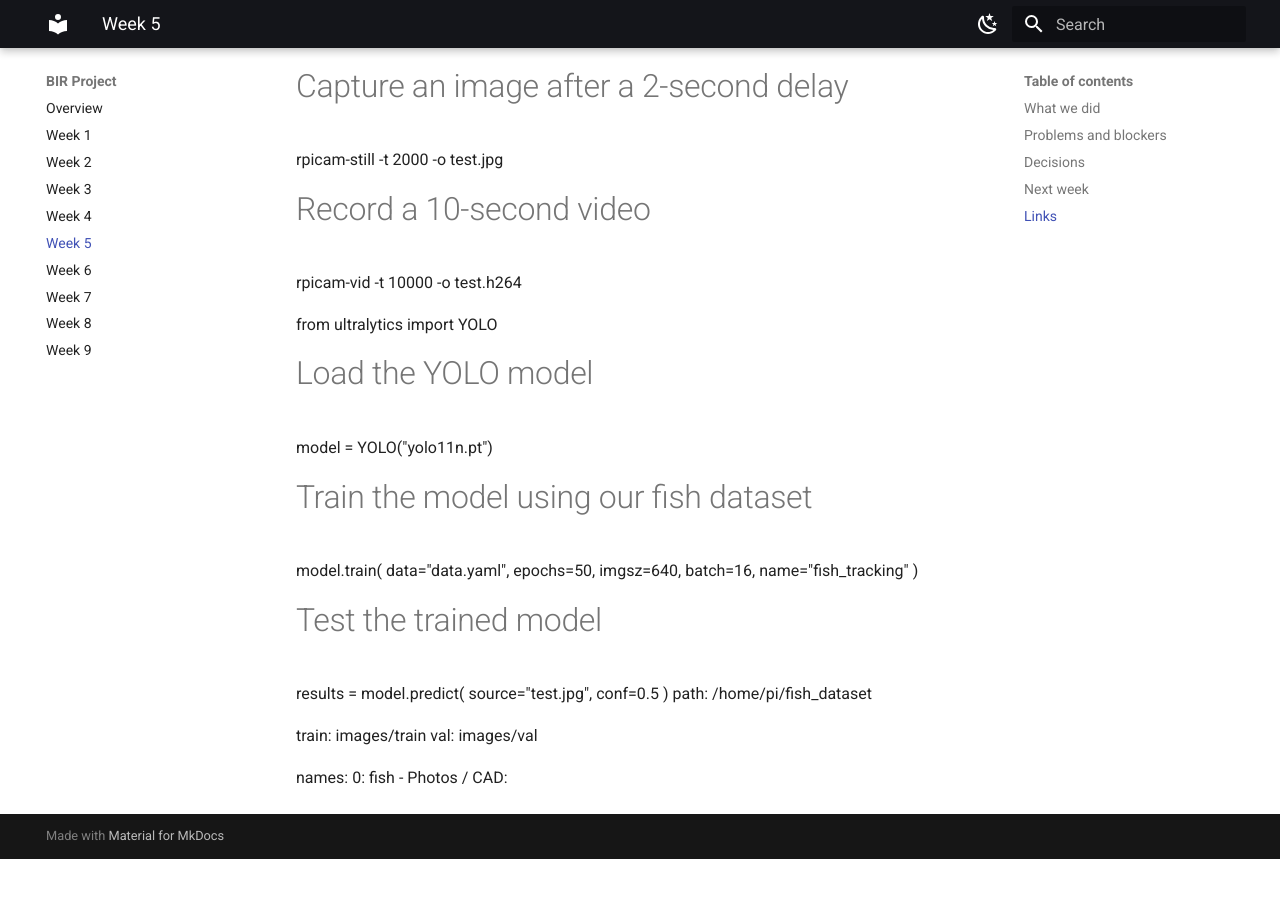
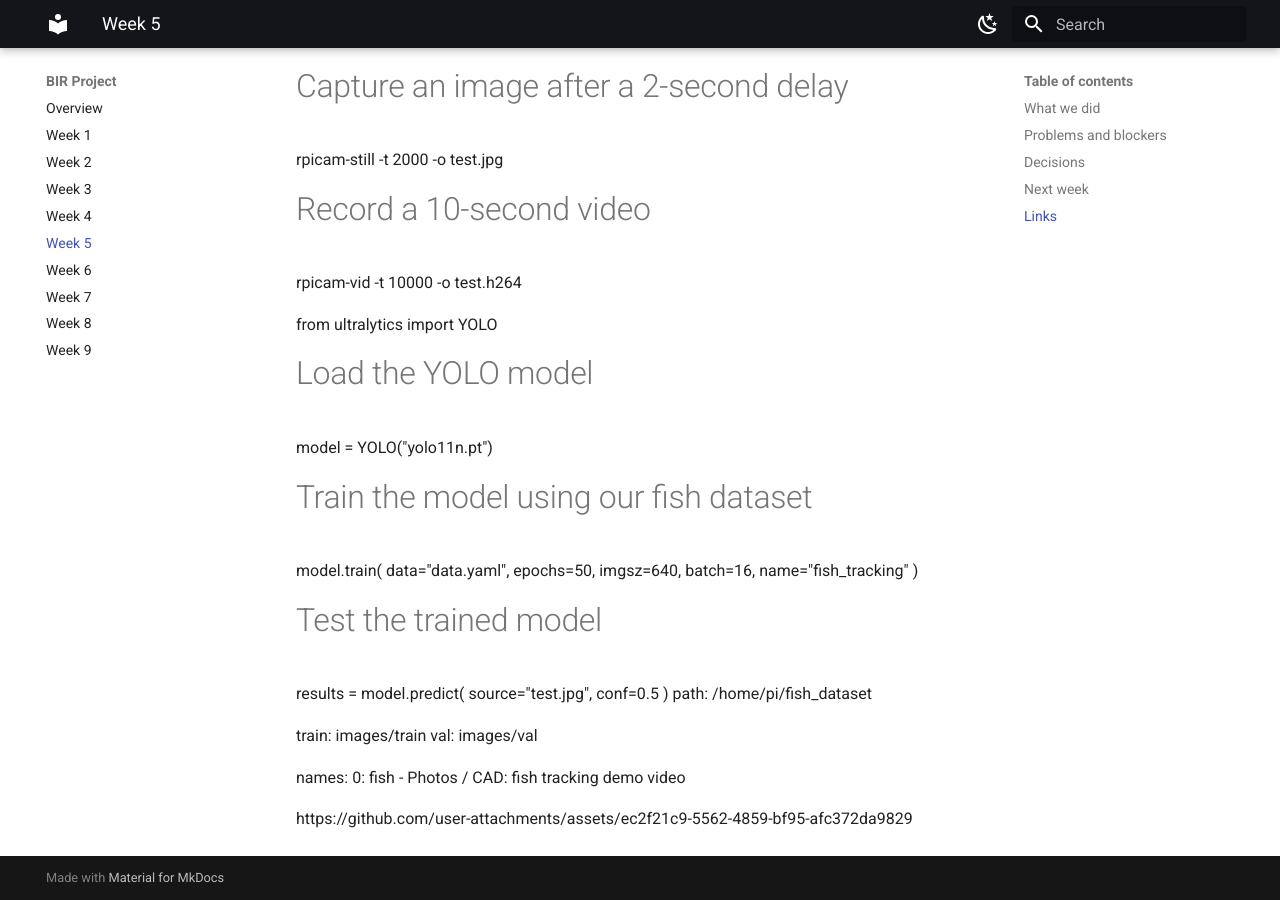
Before and after one commit to BuilderinResidencyTinkerspace/AquaNav_, an MkDocs documentation site: the page built from docs/week-05.md, in a window 1280 px wide and 900 px high, scrolled down 1964 px. Built offline with MkDocs 1.6.1 and Material for MkDocs 9.7.7, drawn with Linux system fonts in a browser that asks for light colours; before the commit the page ends 2823 px from its top, so only the background shows below that.

Commit message:
Update week-05.md

```diff
--- a/docs/week-05.md
+++ b/docs/week-05.md
@@ -96,4 +96,6 @@
 
 names:
   0: fish
-- Photos / CAD:
+- Photos / CAD: fish tracking demo video
+
+https://github.com/user-attachments/assets/ec2f21c9-5562-4859-bf95-afc372da9829
```
